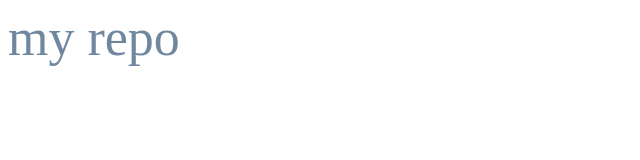
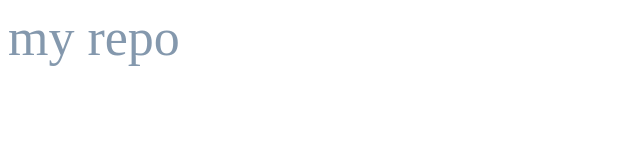
Before and after one commit to Limonades/hillel-hw, a plain HTML site: page index.html in a window 1280 px wide. In both pictures the pointer is over the link "my repo". Shown: the full height of the page, 0-640 px from the left. Drawn offline with Linux system fonts and the light colour scheme.

Commit message:
changed link hover

```diff
--- a/index.html
+++ b/index.html
@@ -13,10 +13,11 @@
 		    font-size: 52px;
 		    text-decoration: none;
 		    transition: opacity .3s ease;
+
 		}
 
 		a:hover {
-			opacity: 0.7;
+			opacity: .6;
 		}
 	</style>
 
```
